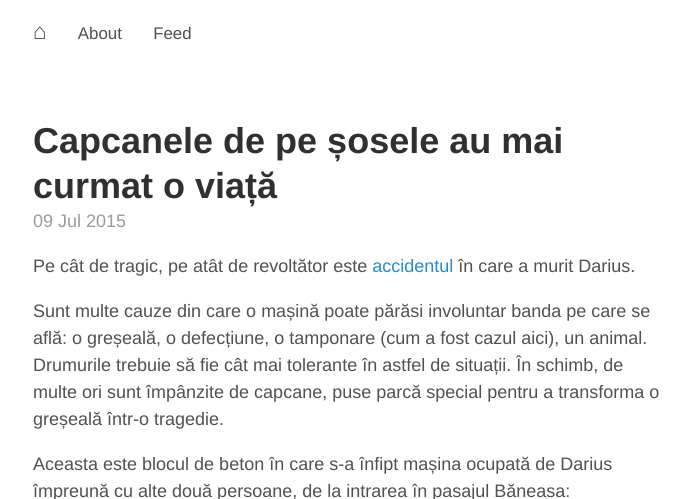
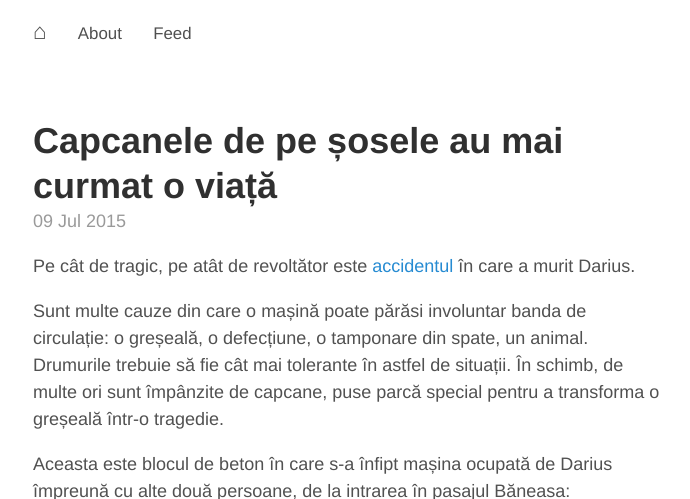
Before and after one commit to aoghina/aoghina.github.io, a Jekyll site: the page built from _posts/2015-07-09-capcanele-de-pe-sosele-au-mai-curmat-o-viata.md, in a window 1280 px wide and 900 px high, cut to the strip 0-499 px from the top of the window. Shown: the whole strip, without its empty margins (292-982 px from the left). Built offline with Jekyll 4.4.1, drawn with Linux system fonts in a browser that asks for light colours; comment, search, counter and statistics services are not loaded.

Commit message:
Update post capcanele-de-pe-sosele-au-mai-curmat-o-viata

```diff
--- a/_posts/2015-07-09-capcanele-de-pe-sosele-au-mai-curmat-o-viata.md
+++ b/_posts/2015-07-09-capcanele-de-pe-sosele-au-mai-curmat-o-viata.md
@@ -6,7 +6,7 @@ comments: True
 
 Pe cât de tragic, pe atât de revoltător este [accidentul][1] în care a murit Darius.
 
-Sunt multe cauze din care o mașină poate părăsi involuntar banda pe care se află: o greșeală, o defecțiune, o tamponare (cum a fost cazul aici), un animal. Drumurile trebuie să fie cât mai tolerante în astfel de situații. În schimb, de multe ori sunt împânzite de capcane, puse parcă special pentru a transforma o greșeală într-o tragedie.
+Sunt multe cauze din care o mașină poate părăsi involuntar banda de circulație: o greșeală, o defecțiune, o tamponare din spate, un animal. Drumurile trebuie să fie cât mai tolerante în astfel de situații. În schimb, de multe ori sunt împânzite de capcane, puse parcă special pentru a transforma o greșeală într-o tragedie.
 
 <!--more-->
 
```
